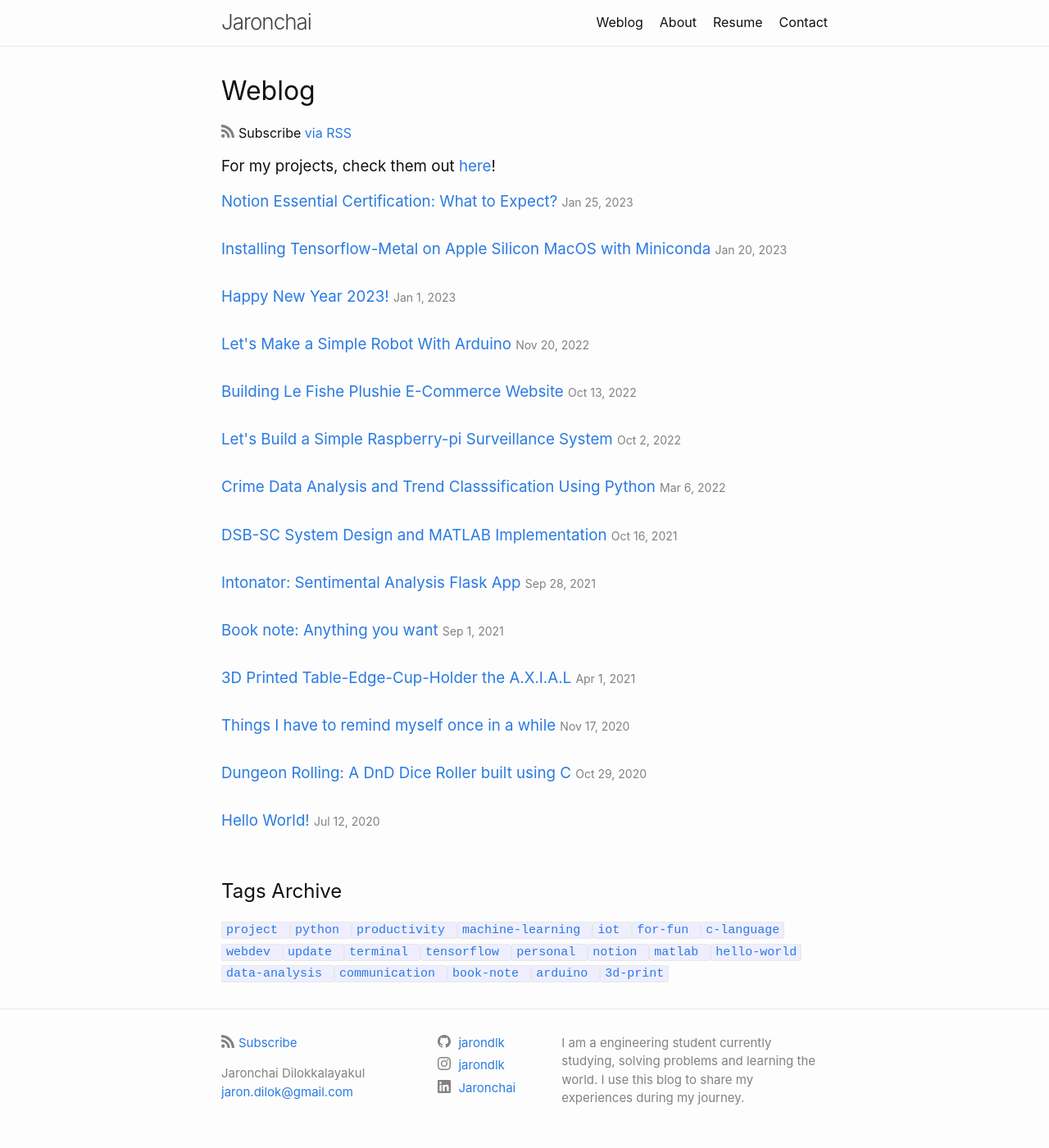
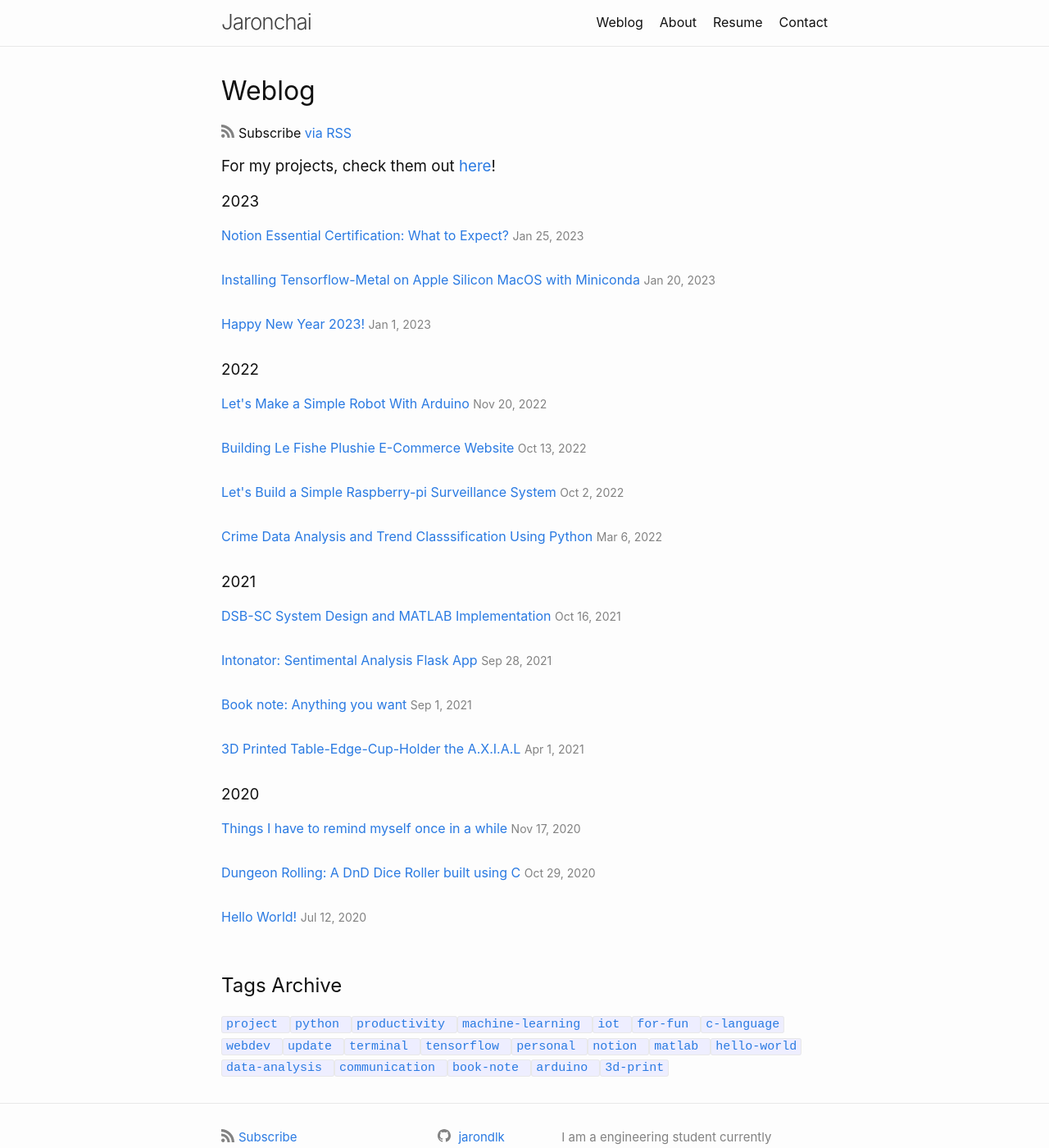
Before and after one commit to jarondlk/jaronchai-blog, a Jekyll site: the page built from pages/weblog.markdown, in a window 1280 px wide and 1400 px high. Shown: the whole window at 82% size. Built offline with Jekyll 4.4.1, drawn with Linux system fonts in a browser that asks for light colours.

Commit message:
Sort blog posts by year

```diff
--- a/_layouts/home.html
+++ b/_layouts/home.html
@@ -15,9 +15,9 @@ layout: default
 
   {{ content }}
 
-  {%- if site.posts.size > 0 -%}
+  <!-- {%- if site.posts.size > 0 -%} -->
   <!-- <h2 class="post-list-heading">{{ page.list_title | default: "Posts" }}</h2> -->
-  <ul class="post-list">
+  <!-- <ul class="post-list">
     {%- for post in site.posts -%}
     <li>
       {%- assign date_format = site.minima.date_format | default: "%b %-d, %Y" -%}
@@ -33,10 +33,26 @@ layout: default
     </li>
     {%- endfor -%}
   </ul>
+  {%- endif -%}
+  <br /> -->
 
-  {%- endif -%}
+  {% for post in site.posts %}
+  {% assign currentdate = post.date | date: "%Y" %}
+  {% if currentdate != date %}
+  <h3 id="y{{currentdate}}">{{ currentdate }}</h3>
+  {% assign date = currentdate %}
+  {% endif %}
+  <ul class="post-list">
+    <li>
+      <a href="{{ post.url | relative_url }}">
+        {{ post.title | escape }}
+      </a>
+      <span class="post-meta">{{ post.date | date: date_format }}</span>
+    </li>
+  </ul>
+  {% endfor %}
+  <br />
 
-  <br />
   <h2>Tags Archive</h2>
   {% include archive.html %}
 
```
